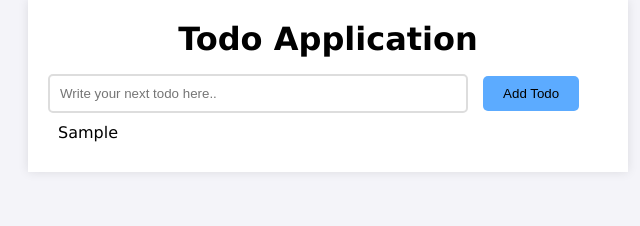
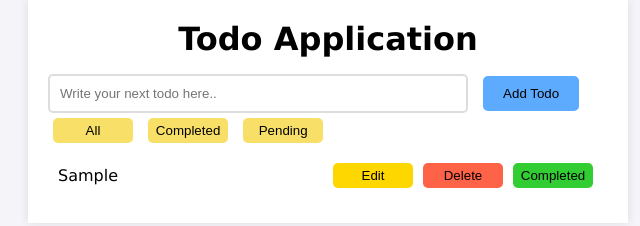
Before and after one commit to JeevanG-dev/DOM_Manipulation_todolist, a plain HTML site: page index.html in a window 1280 px wide. Both pictures are taken after typing "Sample" into the empty fields and a click on the button "Add Todo". Shown: the whole page, without its empty margins (312-952 px from the left). Drawn offline with Linux system fonts and the light colour scheme.

Commit message:
added edit,modify and complete button with interaction v-3

```diff
--- a/index.html
+++ b/index.html
@@ -16,8 +16,14 @@
         placeholder="Write your next todo here.."
       />
       <button id="addTodo">Add Todo</button>
+      <div>
+        <button class="filterBtn" data-filter="all">All</button>
+        <button class="filterBtn" data-filter="completed" id="complete">Completed</button>
+        <button class="filterBtn" data-filter="pending">Pending</button>
+      </div>
+      <ul id="tasklist1"></ul>
+      <ul id="tasklist"></ul>
 
-      <ul id="tasklist"></ul>
     </div>
     <script src="script.js"></script>
   </body>
--- a/script.js
+++ b/script.js
@@ -11,19 +11,104 @@ function addTodoToLocalStorage(todoText) {
   localStorage.setItem("todos", JSON.stringify(todos));
 }
 
+function executeOnClick(event){
+  const element = event.target;
+  const list = document.getElementById("tasklist");
+  const complete_task = document.getElementById("tasklist1")
+  const elementValue = element.getAttribute("data-filter")
+  list.innerHTML = '';
+  const todos = loadTodos();
+  if(elementValue === 'all'){
+
+  todos.todoList.forEach((listLi) => {
+    appendList(listLi)
+
+  });
+  }
+
+  else if(elementValue === 'pending'){
+    todos.todoList.forEach((listLi) => {
+      if(listLi.isCompleted ===! true)
+        appendList(listLi)
+    })
+  }
+    else{
+      todos.todoList.forEach((listLi) => {
+        if(listLi.isCompleted === true)
+          appendList(listLi)
+
+
+      })
+
+      complete_task.classList.add("visible")
+
+
+    }
+  }
+
+
 function appendList(todoText) {
   const list = document.getElementById("tasklist");
+
+
   const listLi = document.createElement("li");
-  listLi.textContent = todoText;
+
+  listLi.classList.add("todoItems")
+
+  const textDiv = document.createElement("div");
+  textDiv.textContent = todoText.text;
+
+  const wrapper = document.createElement("div")
+  wrapper.classList.add("todoBtns")
+
+  const editBtn = document.createElement("button");
+  editBtn.textContent = "Edit";
+  editBtn.classList.add("editBtn");
+  wrapper.appendChild(editBtn);
+
+
+  const delBtn = document.createElement("button");
+  delBtn.textContent = "Delete";
+  delBtn.classList.add("delBtn");
+  wrapper.appendChild(delBtn);
+
+
+  const completedBtn = document.createElement("button");
+  completedBtn.textContent = "Completed";
+  completedBtn.classList.add("completedBtn");
+
+
+  completedBtn.addEventListener("click",(event)=>{
+    const complete_task = document.getElementById("tasklist1")
+
+    const tasklist_li = document.createElement("li");
+    tasklist_li.textContent = todoText.text;
+
+    complete_task.appendChild(tasklist_li)
+
+  })
+
+  wrapper.appendChild(completedBtn);
+listLi.appendChild(textDiv)
+listLi.appendChild(wrapper)
+
   list.appendChild(listLi);
 }
+
 
 document.addEventListener("DOMContentLoaded", () => {
   const todoInput = document.getElementById("todoInput");
 
   const submitButton = document.getElementById("addTodo");
 
-  const list = document.getElementById("tasklist");
+  const filterBtn = document.getElementsByClassName("filterBtn");
+
+
+  for(const btn of filterBtn){
+    btn.addEventListener("click", executeOnClick)
+  }
+
+
 
   todoInput.addEventListener("change", (event) => {
     const todoText = event.target.value;
@@ -35,8 +120,8 @@ document.addEventListener("DOMContentLoaded", () => {
     if (todoText == "") {
       alert("please fill something");
     } else {
-      addTodoToLocalStorage(todoText);
-      appendList(todoText);
+      addTodoToLocalStorage({text:todoText,isCompleted:false});
+      appendList({text:todoText,isCompleted:false});
       todoInput.value = "";
     }
   })
@@ -44,8 +129,7 @@ document.addEventListener("DOMContentLoaded", () => {
   const todos = loadTodos();
 
   todos.todoList.forEach((listLi) => {
-    const newTodoItem = document.createElement("li");
-    newTodoItem.textContent = listLi;
-    list.appendChild(newTodoItem);
+    appendList(listLi)
+
   });
 });
--- a/style.css
+++ b/style.css
@@ -1,6 +1,11 @@
 :root {
   --body-background: #f4f4f9;
   --btn-primary: #5cabff;
+  --btn-secondary: #f8e068;
+  --btn-active: #4a90e2;
+  --btn-edit: #ffd700;
+  --btn-complete: #32cd32;
+  --btn-delete: #ff6347;
 }
 
 * {
@@ -61,3 +66,44 @@ li:hover{
 li:last-child{
     border-bottom: none;
 }
+
+.filterBtn, .editBtn, .delBtn, .completedBtn{
+  margin: 5px;
+  padding: 5px 6px;
+  width: 5rem;
+  background-color: var(--btn-secondary);
+  border: none;
+  border-radius: 5px;
+  cursor:pointer;
+  transition: background-color 0.2s;
+}
+.editBtn{
+  background-color: var(--btn-edit);
+}
+
+.delBtn{
+  background-color: var(--btn-delete);
+}
+
+.completedBtn{
+  background-color: var(--btn-complete);
+}
+
+.filterBtn:hover{
+  background-color: var(--btn-active)
+}
+
+.todoItems{
+  display: flex;
+  flex-direction: row;
+  justify-content: space-between;
+  align-items: center;
+}
+
+#tasklist1{
+  display: none;
+}
+
+.visible{
+  display: block;
+}
```
